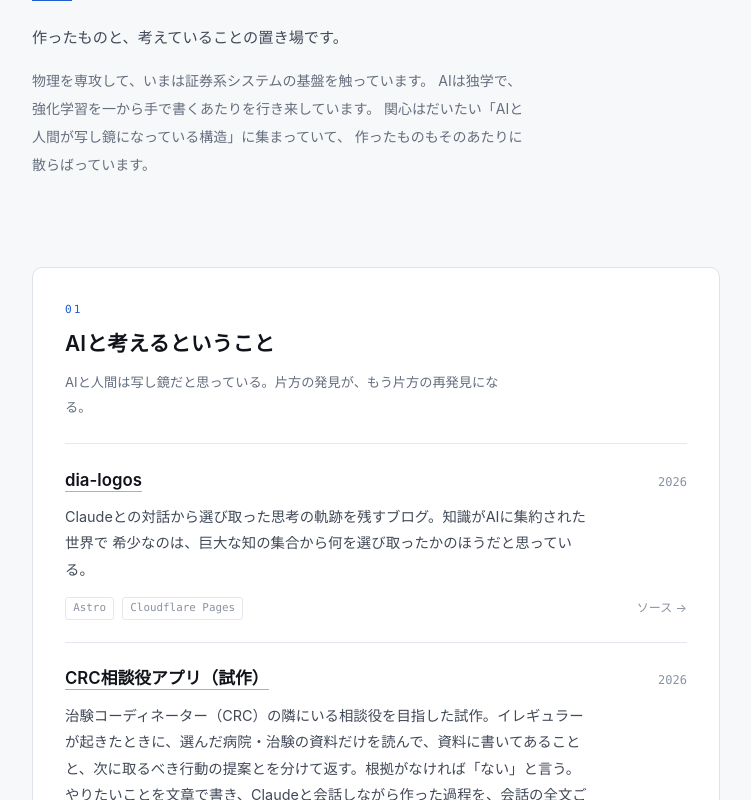
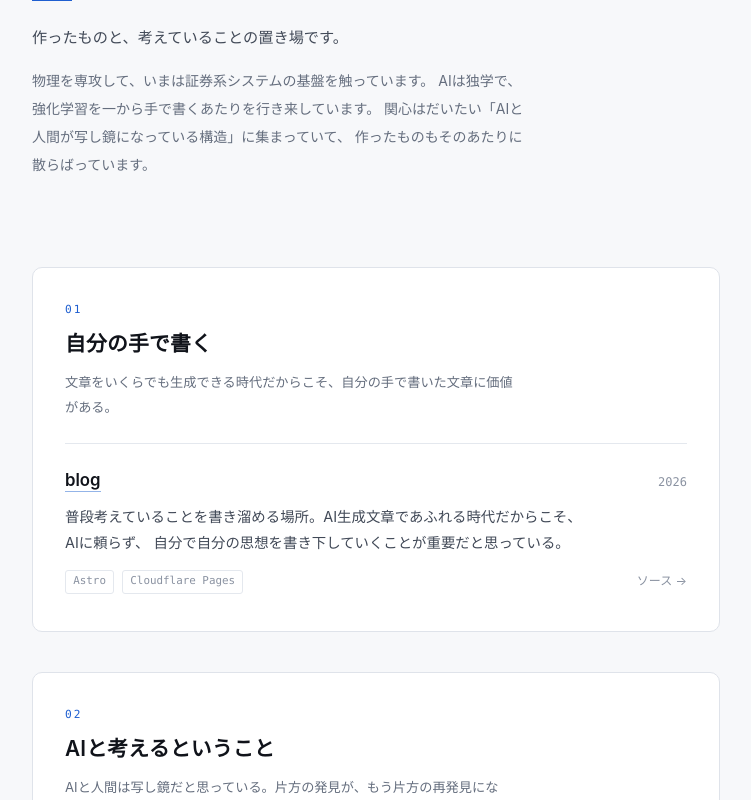
Before and after one commit to alphajinsei/portfolio, a plain HTML site: page index.html in a window 1280 px wide. Shown: the part 152-952 px from the top of the page, without its empty margins (264-1015 px from the left). Drawn offline with Linux system fonts and the light colour scheme.

Commit message:
blog を一覧の先頭に加える（新グループ「01 自分の手で書く」）
既存のグループは 02〜06 に振り直した。

Co-Authored-By: Claude Opus 5.5 <noreply@anthropic.com>

```diff
--- a/index.html
+++ b/index.html
@@ -266,6 +266,32 @@
   <section class="group">
     <div class="group-head">
       <span class="group-num">01</span>
+      <h2>自分の手で書く</h2>
+      <p class="group-note">
+        文章をいくらでも生成できる時代だからこそ、自分の手で書いた文章に価値がある。
+      </p>
+    </div>
+
+    <article class="product">
+      <div class="product-head">
+        <h3><a href="https://blog.alphajinsei.com">blog</a></h3>
+        <span class="year">2026</span>
+      </div>
+      <p class="note">
+        普段考えていることを書き溜める場所。AI生成文章であふれる時代だからこそ、AIに頼らず、
+        自分で自分の思想を書き下していくことが重要だと思っている。
+      </p>
+      <div class="meta">
+        <span class="tag">Astro</span>
+        <span class="tag">Cloudflare Pages</span>
+        <a class="repo" href="https://github.com/alphajinsei/blog">ソース →</a>
+      </div>
+    </article>
+  </section>
+
+  <section class="group">
+    <div class="group-head">
+      <span class="group-num">02</span>
       <h2>AIと考えるということ</h2>
       <p class="group-note">
         AIと人間は写し鏡だと思っている。片方の発見が、もう片方の再発見になる。
@@ -307,7 +333,7 @@
 
   <section class="group">
     <div class="group-head">
-      <span class="group-num">02</span>
+      <span class="group-num">03</span>
       <h2>暮らしを計算する</h2>
       <p class="group-note">
         身の回りの選択を、感覚ではなくデータで決められるところまで持っていく。
@@ -333,7 +359,7 @@
 
   <section class="group">
     <div class="group-head">
-      <span class="group-num">03</span>
+      <span class="group-num">04</span>
       <h2>単純な規則から出てくるもの</h2>
       <p class="group-note">
         全体を設計しなくても、一匹ずつの小さな規則だけで秩序が立ち上がることがある。
@@ -360,7 +386,7 @@
 
   <section class="group">
     <div class="group-head">
-      <span class="group-num">04</span>
+      <span class="group-num">05</span>
       <h2>試行錯誤から学ぶということ</h2>
       <p class="group-note">
         正解を教えずに、勝ち負けだけを返す。それでも強くなっていく過程を手で書いて確かめる。
@@ -390,7 +416,7 @@
 
   <section class="group">
     <div class="group-head">
-      <span class="group-num">05</span>
+      <span class="group-num">06</span>
       <h2>行動指針を自分の外に置く</h2>
       <p class="group-note">
         やる気や本能に任せず、続けるための足場を自分の外に作っておく。
```
Also changed, not shown: 1 other file.
